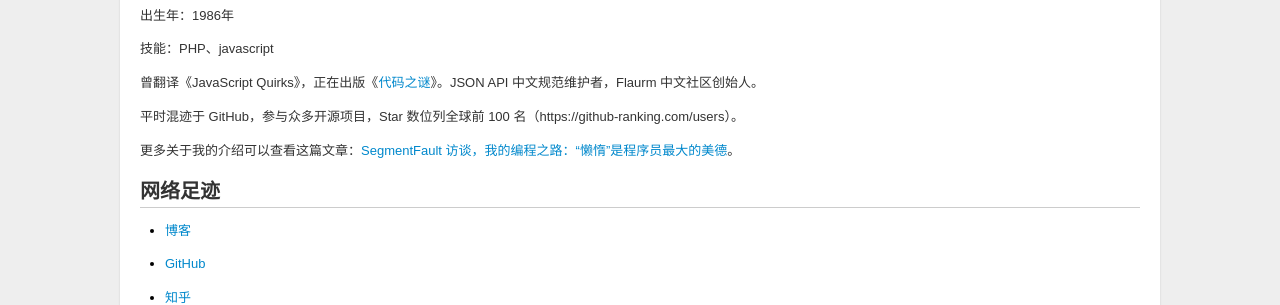
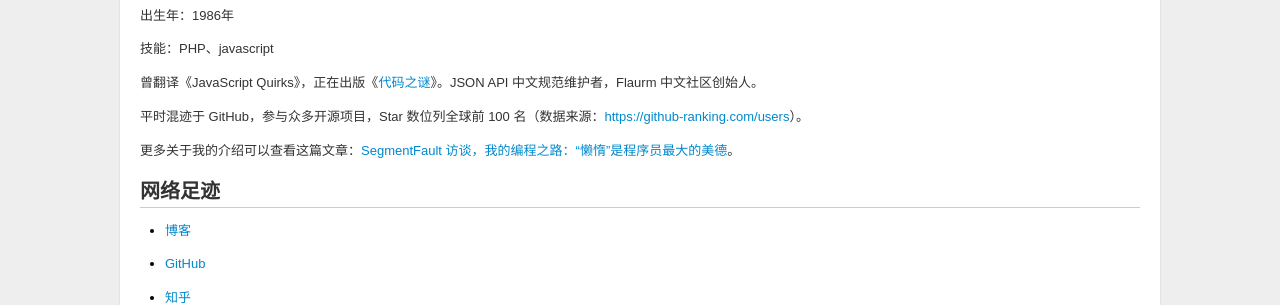
Before and after one commit to justjavac/justjavac.github.com, a Jekyll site: the page built from resume.md, in a window 1280 px wide and 1371 px high. Shown: the part 234-539 px from the top of the window. Built offline with Jekyll 4.4.1, drawn with Linux system fonts in a browser that asks for light colours; nearby versions of some CDN libraries; Markdown is read by kramdown in place of the engine named in the settings; comment, search, counter and statistics services are not loaded.

Commit message:
修改文字介绍

```diff
--- a/resume.md
+++ b/resume.md
@@ -17,7 +17,7 @@ header : justjavac
 
 曾翻译《JavaScript Quirks》，正在出版《[代码之谜](http://justjavac.com/codepuzzle.html)》。JSON API 中文规范维护者，Flaurm 中文社区创始人。
 
-平时混迹于 GitHub，参与众多开源项目，Star 数位列全球前 100 名（https://github-ranking.com/users）。
+平时混迹于 GitHub，参与众多开源项目，Star 数位列全球前 100 名（数据来源：<https://github-ranking.com/users>）。
 
 更多关于我的介绍可以查看这篇文章：[SegmentFault 访谈，我的编程之路：“懒惰”是程序员最大的美德](http://justjavac.com/other/2016/03/07/the-way-of-programming.html)。
 
```
